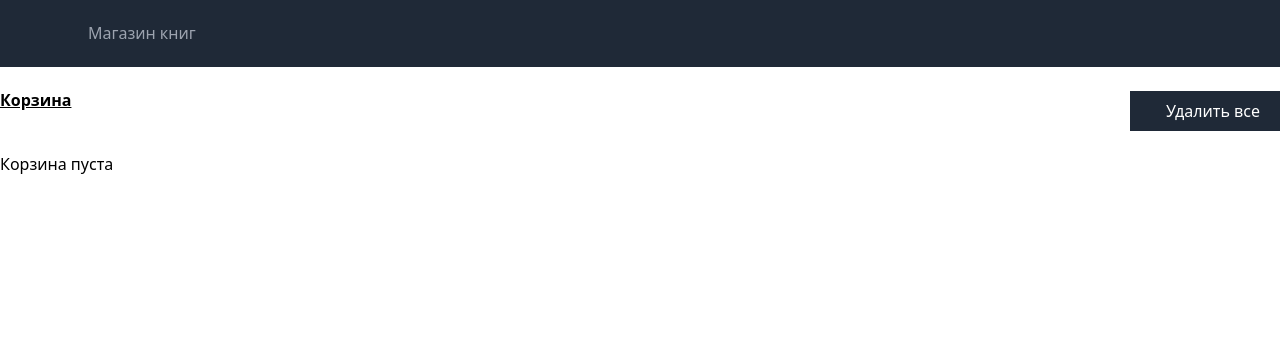
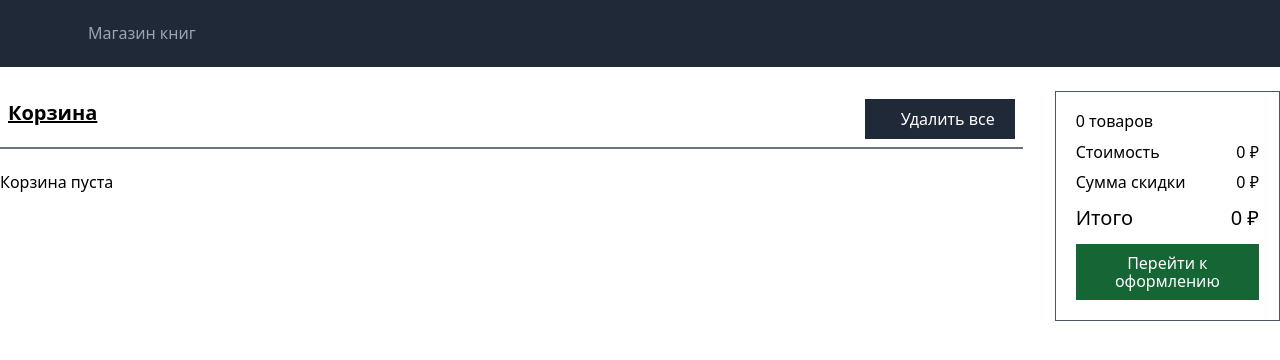
Before and after one commit to MeedunX/trainingBooksStore, a React (Create React App) app in the folder books-store/: page /cart in a window 1280 px wide. Shown: the top 360 px of the page. Built offline with nearby package versions, Linux system fonts and the light colour scheme; some icons are missing.

Commit message:
fix cart design

```diff
--- a/books-store/src/pages/cart/ui/Cart.tsx
+++ b/books-store/src/pages/cart/ui/Cart.tsx
@@ -6,25 +6,53 @@ import { clearCart } from '../../../shared/lib/reducers/cart/model/cartSlice';
 export const Cart = () => {
   const { cart } = useAppSelector(state => state.cart);
   const dispatch = useAppDispatch();
-      useEffect(() => {
-      }, []);
+  const totalPrice = cart.reduce((sum, item) => sum + (item.price) * item.quantity, 0);
+  const totalDiscount = cart.reduce((sum, item) => sum + (item.price - (item.price * (1 - (item.discount / 100)))) * item.quantity, 0)
+  useEffect(() => {
+  }, []);
   return (
-    <div className='container mx-auto mt-6'>
-      <div className="flex justify-between mb-6 ">
-            <p className='font-bold underline'>Корзина</p>
+    <div className='mx-auto container mt-6'>
+      <div className="flex gap-8">
+        <div className="flex w-full flex-col">
+          <div className="flex justify-between mb-6 border-b-2 border-gray-500 p-2">
+            <p className='font-bold text-xl underline'>Корзина</p>
             <button onClick={() => {
               dispatch(clearCart(cart))
             }} className='text-white bg-gray-800 hover:bg-gray-900 focus:outline-none focus:ring-4 font-medium  px-5 py-2.5 dark:bg-gray-800 dark:hover:bg-gray-700 dark:focus:ring-gray-700 dark:border-gray-700'><DeleteForeverIcon></DeleteForeverIcon>Удалить все</button>
+          </div>
+          <div>
+            {cart.length === 0
+              ? <p>Корзина пуста</p>
+              : <ul>
+                {cart.map((item) => (
+                  <CartItem key={item.id} item={item} />
+                ))}
+              </ul>
+            }
+          </div>
         </div>
-      {cart.length === 0 ? (
-        <p>Корзина пуста</p>
-      ) : (
-        <ul>
-          {cart.map((item) => (
-            <CartItem key={item.id} item={item}/>
-          ))}
-        </ul>
-      )}
+
+        <div className="flex flex-col border border-gray-600 p-5 h-fit">
+          <div className="flex flex-col gap-3">
+            <p>{cart.length} товаров</p>
+            <div className="flex justify-between">
+              <p>Стоимость</p>
+              <p>{Math.round(totalPrice)} ₽</p>
+            </div>
+            <div className="flex justify-between">
+              <p>Сумма скидки</p>
+              <p>{Math.round(totalDiscount)} ₽</p>
+            </div>
+            <div className="flex justify-between">
+              <p className='text-xl'>Итого</p>
+              <p className='text-xl'>{Math.round(totalPrice - totalDiscount)} ₽</p>
+            </div>
+          </div>
+          <div className="mt-3">
+            <button className='text-white bg-green-800 hover:bg-green-900 focus:outline-none focus:ring-4 font-medium  px-5 py-2.5  0 focus:ring-green-700 border-green-700'>Перейти к оформлению</button>
+          </div>
+        </div>
+      </div>
     </div>
   )
 }
--- a/books-store/src/widgets/cartItem/ui/CartItem.tsx
+++ b/books-store/src/widgets/cartItem/ui/CartItem.tsx
@@ -13,7 +13,7 @@ const navigate = useNavigate();
 const dispatch = useAppDispatch();
 const discountedPrice  = Math.round(item.price * (1 - (item.discount ?? 0) / 100))
   return (
-    <div className="flex justify-between max-h-[200px] mb-6">
+    <div className="flex justify-between max-h-[200px] mb-6 border-b-2 pb-2">
             <div className="flex gap-3">
                  <img className='cursor-pointer' src={`/assets//images/books/${item.image}`}
                 alt={item.title}
@@ -21,13 +21,13 @@ const discountedPrice  = Math.round(item.price * (1 - (item.discount ?? 0) / 100
                 onClick={() => navigate(`/info/${item.id}`)}
             />
                 <div className="flex justify-start">
-                    <p>{item.title}</p>
+                    <p className='text-2xl'>{item.title}</p>
                 </div>
             </div>
             <div className="flex gap-5">
                 <QuantityInput item={item}></QuantityInput>
                 <div className="flex justify-center flex-col gap-2">
-                    { item.discount != 0
+                    { item.discount !== 0
                     ? <div className="flex flex-col gap-2 items-end">
                         <p className='font-bold text-lg'>{discountedPrice * item.quantity} ₽</p>
                         <p className='line-through'>{item.price * item.quantity} ₽</p>
```
